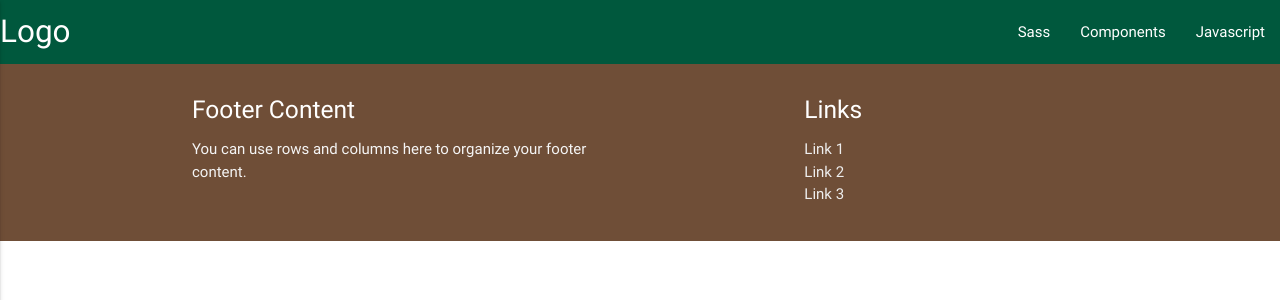
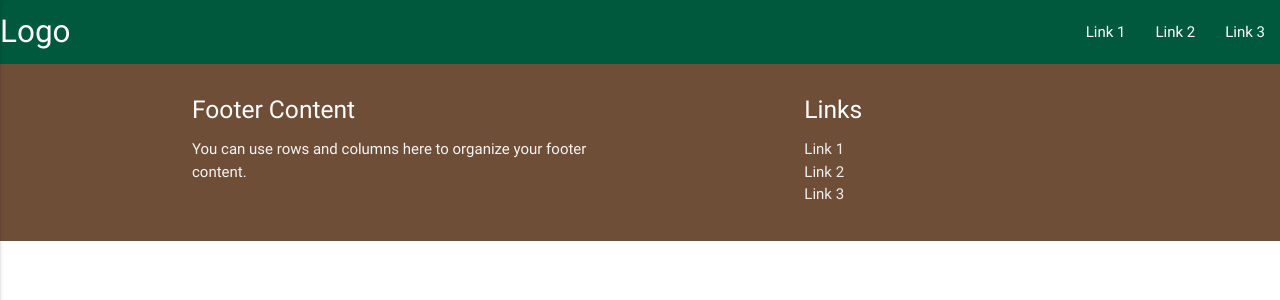
Before and after one commit to freddorn/recipe-database, a Flask app: page / in a window 1280 px wide. Shown: the top 300 px of the page. Run offline with Flask 2, Linux system fonts and the light colour scheme; data that the repository does not hold is empty; some libraries are stand-ins or nearby versions.

Commit message:
renamed links in navbar to Link 1,2,3 temporarily

```diff
--- a/templates/base.html
+++ b/templates/base.html
@@ -14,9 +14,9 @@
 				<a href="#!" class="brand-logo">Logo</a>
 				<a href="#" data-activates="mobile-demo" class="button-collapse"><i class="material-icons">menu</i></a>
 				<ul class="right hide-on-med-and-down">
-					<li><a href="sass.html">Sass</a></li>
-					<li><a href="badges.html">Components</a></li>
-					<li><a href="collapsible.html">Javascript</a></li>
+					<li><a href="sass.html">Link 1</a></li>
+					<li><a href="badges.html">Link 2</a></li>
+					<li><a href="collapsible.html">Link 3</a></li>
 				</ul>
 				<ul class="side-nav" id="mobile-demo">
 					<li><a href="sass.html">Sass</a></li>
```
